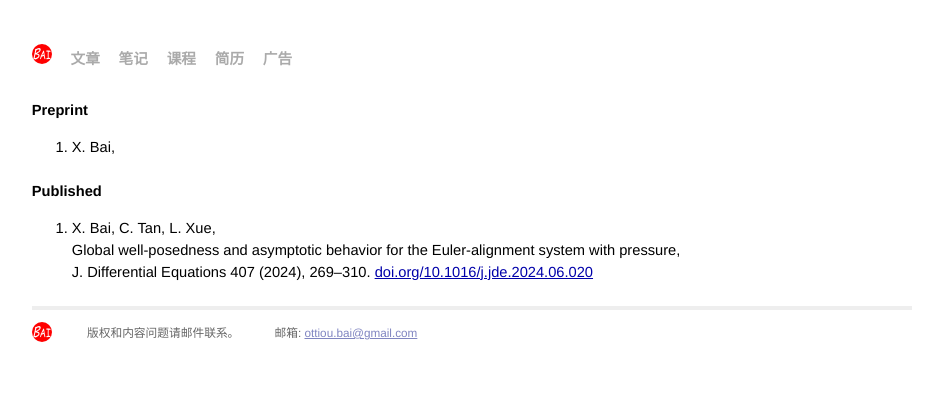
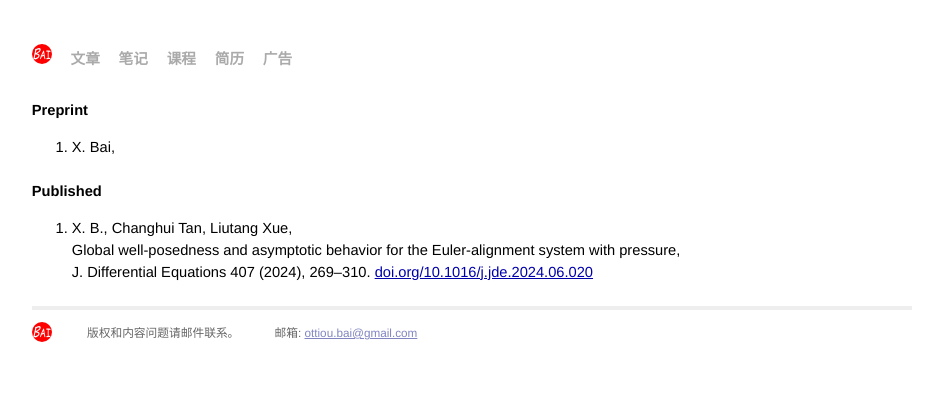
Before and after one commit to xiang-bai/xiang-bai.github.io, a Jekyll site: the page built from papers.md, in a window 1280 px wide. Shown: the top 412 px of the page, without its empty margins (168-1111 px from the left). Built offline with Jekyll 4.4.1, drawn with Linux system fonts in a browser that asks for light colours.

Commit message:
Update papers.md

```diff
--- a/papers.md
+++ b/papers.md
@@ -37,6 +37,6 @@ ul {
     <br>
     <h1>Published</h1>
     <ol reversed="reversed">
-        <li> X. Bai, C. Tan, L. Xue,<br> Global well-posedness and asymptotic behavior for the Euler-alignment system with pressure, <br> J. Differential Equations 407 (2024), 269–310. <a href="https://doi.org/10.1016/j.jde.2024.06.020">doi.org/10.1016/j.jde.2024.06.020</a> </li>
+        <li> X. B., Changhui Tan, Liutang Xue,<br> Global well-posedness and asymptotic behavior for the Euler-alignment system with pressure, <br> J. Differential Equations 407 (2024), 269–310. <a href="https://doi.org/10.1016/j.jde.2024.06.020">doi.org/10.1016/j.jde.2024.06.020</a> </li>
     </ol>
 </div>
```
